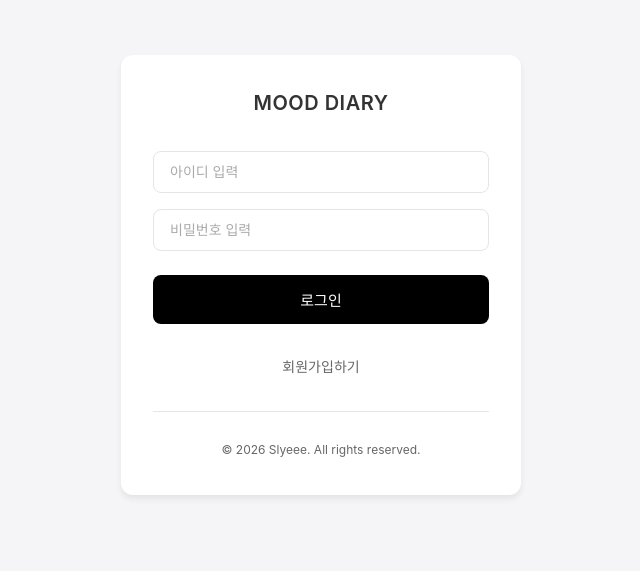
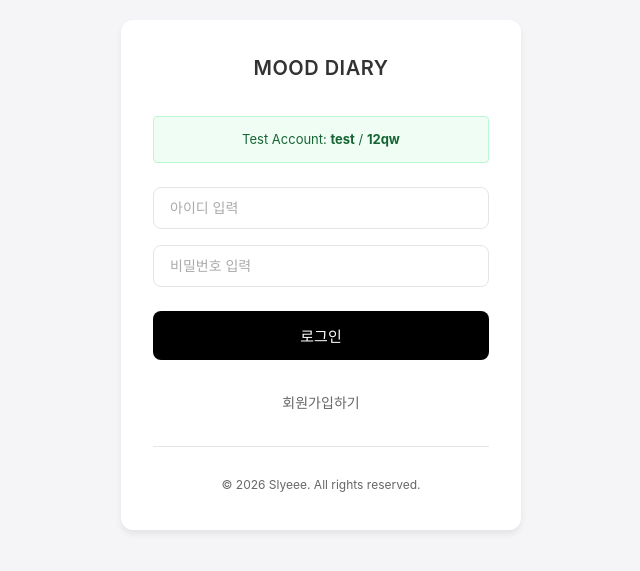
Before and after one commit to LeeSlyeee/vibe_coding, a Vue app in the folder frontend/: page /login in a window 1280 px wide. Shown: the part 125-696 px from the top of the page, without its empty margins (319-959 px from the left). Built offline with nearby package versions, Linux system fonts and the light colour scheme.

Commit message:
260117 테스트 계정 공개

```diff
--- a/frontend/src/views/LoginPage.vue
+++ b/frontend/src/views/LoginPage.vue
@@ -5,6 +5,10 @@
         <h1 class="auth-title">MOOD DIARY</h1>
 
         <form @submit.prevent="handleLogin" class="auth-form">
+          <div class="test-account-info">
+             <p>Test Account: <strong>test</strong> / <strong>12qw</strong></p>
+          </div>
+
           <div class="form-group">
             <input
               v-model="userId"
@@ -141,6 +145,17 @@ export default {
   border-radius: var(--radius-sm);
 }
 
+.test-account-info {
+  background-color: #f0fdf4;
+  border: 1px solid #bbf7d0;
+  color: #166534;
+  padding: 12px;
+  border-radius: var(--radius-sm);
+  text-align: center;
+  font-size: 13px;
+  margin-bottom: 8px;
+}
+
 .btn-large {
   width: 100%;
   margin-top: var(--spacing-sm);
```
